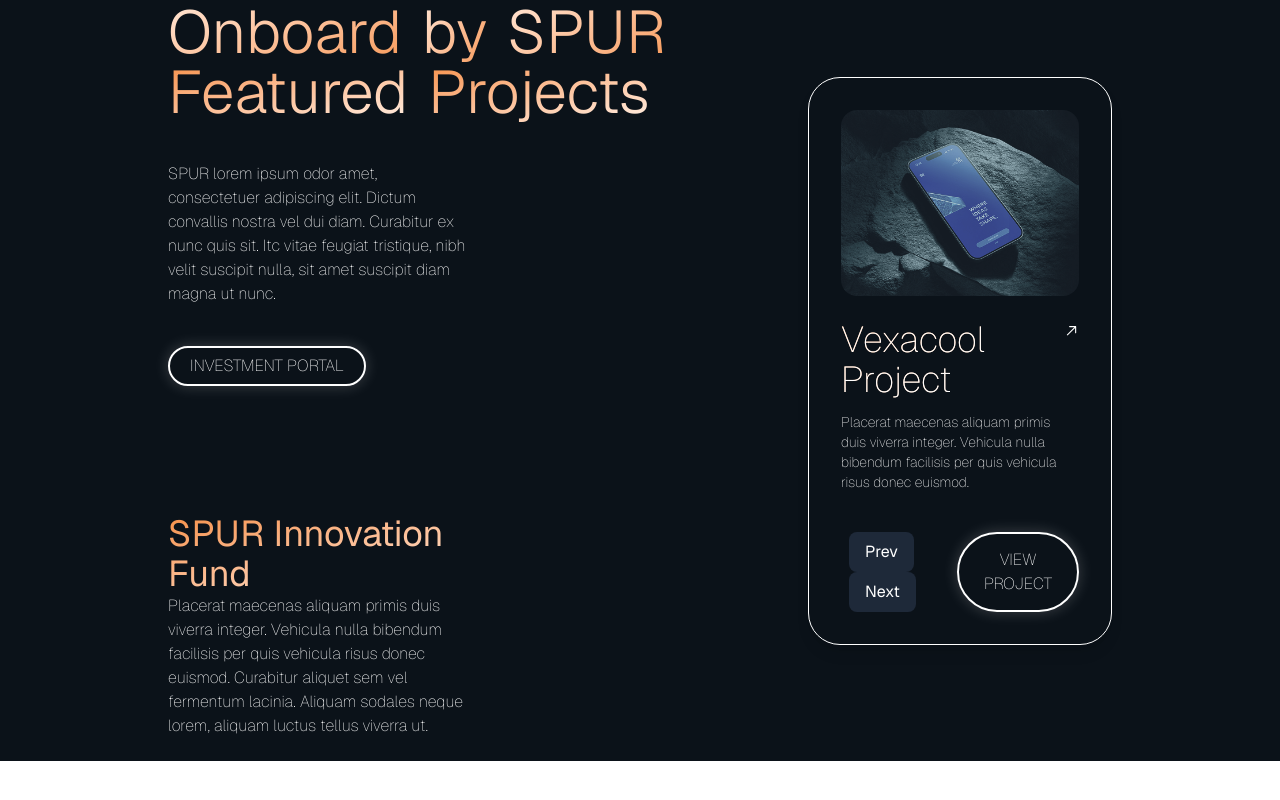
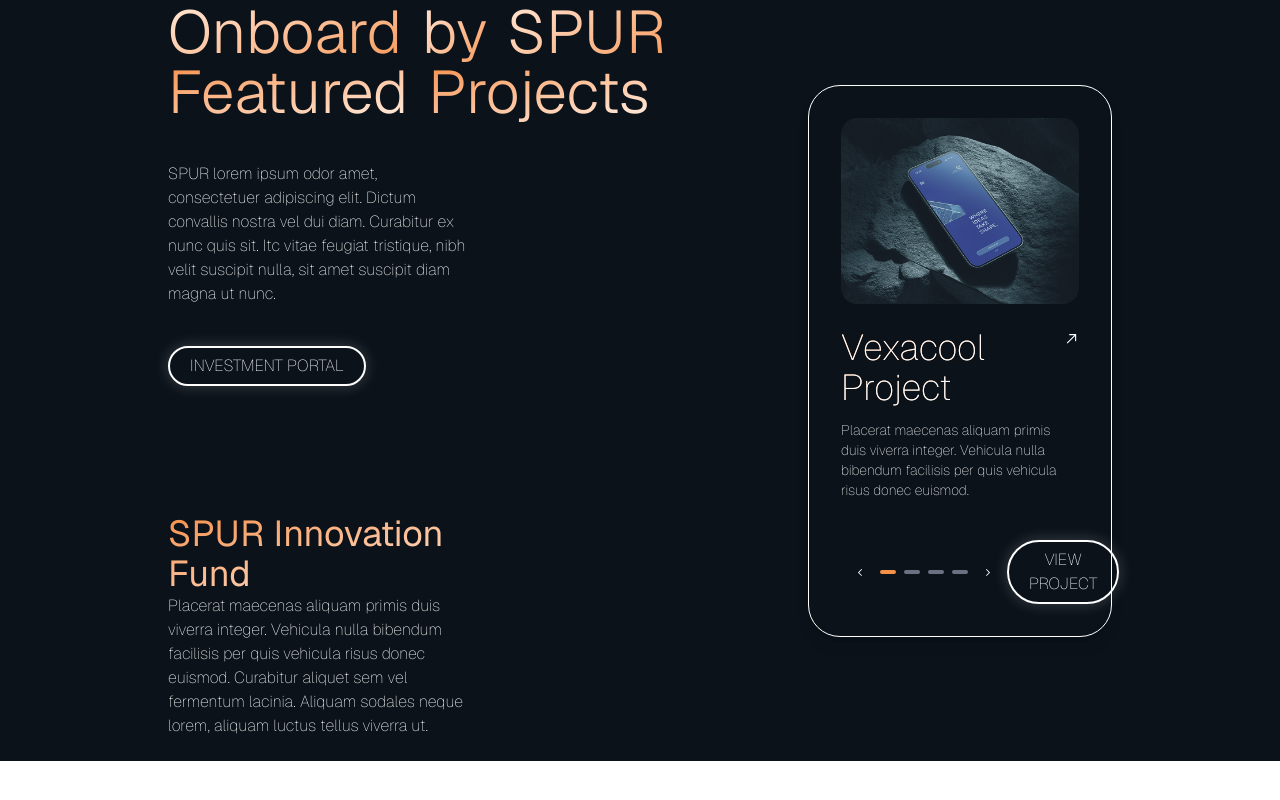
Before and after one commit to KonferCA/SPUR-Landing, a React (Vite) app: page / in a window 1280 px wide. Shown: the part 839-1639 px from the top of the page. Built offline with nearby package versions, Linux system fonts and the light colour scheme.

Commit message:
[update] card styling

```diff
--- a/src/components/Card/Card.tsx
+++ b/src/components/Card/Card.tsx
@@ -1,7 +1,11 @@
 import { Button } from "@components";
 import { Vexacool } from "@assets";
 import { useState } from "react";
-import { ArrowTopRightIcon } from "@radix-ui/react-icons";
+import {
+  ArrowTopRightIcon,
+  CaretLeftIcon,
+  CaretRightIcon,
+} from "@radix-ui/react-icons";
 
 const CardComponent: React.FC = () => {
   const [activeIndex, setActiveIndex] = useState(0);
@@ -16,14 +20,21 @@ const CardComponent: React.FC = () => {
     },
     {
       id: 2,
-      title: "Project Alpha",
+      title: "Vexawarm Project",
       description:
         "Lorem ipsum dolor sit amet, consectetur adipiscing elit. Integer nec odio. Praesent libero. Sed cursus ante dapibus diam.",
       image: Vexacool,
     },
     {
       id: 3,
-      title: "TechZone Initiative",
+      title: "Project Zeus",
+      description:
+        "Vivamus sagittis lacus vel augue laoreet rutrum faucibus dolor auctor. Nullam quis risus eget urna mollis ornare vel eu leo.",
+      image: Vexacool,
+    },
+    {
+      id: 3,
+      title: "Project Thor",
       description:
         "Vivamus sagittis lacus vel augue laoreet rutrum faucibus dolor auctor. Nullam quis risus eget urna mollis ornare vel eu leo.",
       image: Vexacool,
@@ -65,18 +76,29 @@ const CardComponent: React.FC = () => {
         <p className="text-sm text-white">{activeCard.description} </p>
       </div>
       <div className="flex justify-between mt-10">
-        <div>
+        <div className="flex items-center justify-center">
           <button
             onClick={handlePrev}
-            className="bg-gray-800 px-4 py-2 rounded-lg text-white hover:bg-gray-600 mx-2"
+            className="px-1 py-1 rounded-lg text-white hover:bg-gray-600 mx-2"
           >
-            Prev
+            <CaretLeftIcon />
           </button>
+          {/* Track Progress - Small Rectangles */}
+          <div className="flex justify-center space-x-2">
+            {cards.map((_, index) => (
+              <div
+                key={index}
+                className={`w-4 h-1 rounded-md ${
+                  index === activeIndex ? "bg-[#F59047]" : "bg-gray-500"
+                }`}
+              />
+            ))}
+          </div>
           <button
             onClick={handleNext}
-            className="bg-gray-800 px-4 py-2 rounded-lg text-white hover:bg-gray-600 mx-2"
+            className="px-1 py-1 rounded-lg text-white hover:bg-gray-600 mx-2"
           >
-            Next
+            <CaretRightIcon />
           </button>
         </div>
         <Button intent="secondary">View Project</Button>
```
